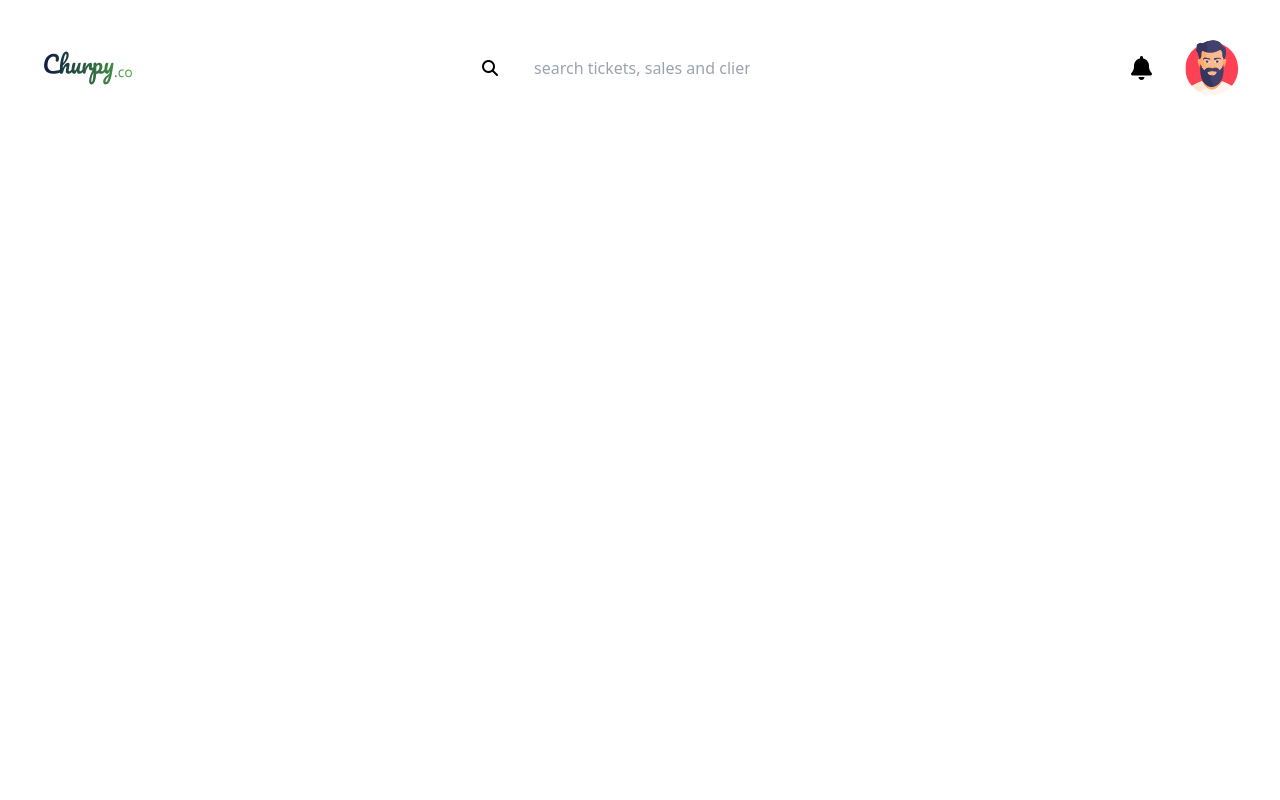
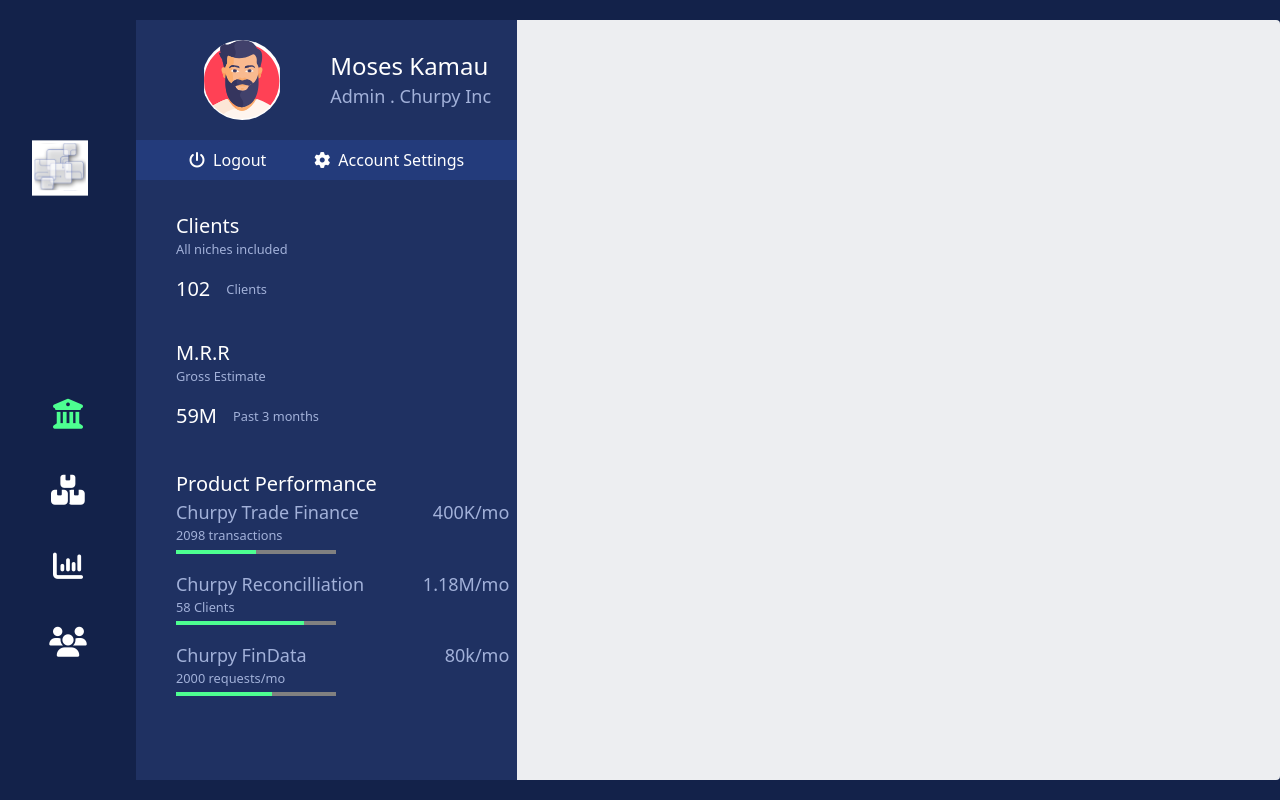
Before and after one commit to kd-kinuthiadavid/churpy-tia, a Vue app in the folder churpy-dashboard/: page / in a window 1280 px wide. Built offline with nearby package versions, Linux system fonts and the light colour scheme.

Commit message:
components - create the navigation components

```diff
--- a/churpy-dashboard/src/App.vue
+++ b/churpy-dashboard/src/App.vue
@@ -1,17 +1,25 @@
 <script>
-import NavBar from "./components/NavBar.vue";
+  import MainContent from "./components/MainContent.vue";
+  import IconsNav from "./components/IconsNav.vue";
 
-export default {
+  export default {
     components: {
-        NavBar,
+      MainContent,
+      IconsNav,
     },
-};
+  };
 </script>
 
 <template>
-  <NavBar />
+  <!-- <NavBar /> -->
+  <div class="appWrapper h-screen flex">
+    <IconsNav />
+    <MainContent />
+  </div>
 </template>
 
-<style>
-
+<style scoped>
+  .appWrapper {
+    background-color: #13224a;
+  }
 </style>
--- /dev/null
+++ b/churpy-dashboard/src/components/HighLightsNav.vue
@@ -0,0 +1,36 @@
+<script>
+  import ProfileSummary from "./HighLightsSideNav/ProfileSummary.vue";
+  import ProfileActions from "./HighLightsSideNav/ProfileActions.vue";
+  import ClientsSummary from "./HighLightsSideNav/ClientsSummary.vue";
+  import ProductSummary from "./HighLightsSideNav/ProductSummary.vue";
+
+  export default {
+    components: {
+      ProfileSummary,
+      ProfileActions,
+      ClientsSummary,
+      ProductSummary,
+    },
+  };
+</script>
+
+<template>
+  <div class="highlights-nav-wrapper invisible sm:visible w-4/12 h-full">
+    <ProfileSummary />
+    <ProfileActions />
+    <ClientsSummary />
+    <ProductSummary />
+  </div>
+</template>
+
+<style scoped>
+  .highlights-nav-wrapper {
+    background-color: #1f3162;
+  }
+
+  @media (max-width: 850px) {
+    .highlights-nav-wrapper {
+      display: none;
+    }
+  }
+</style>
--- /dev/null
+++ b/churpy-dashboard/src/components/HighLightsSideNav/ClientsSummary.vue
@@ -0,0 +1,25 @@
+<template>
+  <div class="text-white pl-10 pt-5 mt-3 flex flex-col gap-4">
+    <div class="flex flex-col">
+      <h2 class="text-xl">Clients</h2>
+      <small class="text-md muted-text">All niches included</small>
+    </div>
+
+    <div class="flex gap-4 items-center">
+      <h1 class="text-xl">102</h1>
+      <small class="text-md muted-text">Clients</small>
+    </div>
+
+    <div class="flex flex-col mt-5">
+      <h2 class="text-xl">M.R.R</h2>
+      <small class="text-md muted-text">Gross Estimate</small>
+    </div>
+
+    <div class="flex gap-4 items-center">
+      <h1 class="text-xl">59M</h1>
+      <small class="text-md muted-text">Past 3 months</small>
+    </div>
+  </div>
+</template>
+
+<style></style>
--- /dev/null
+++ b/churpy-dashboard/src/components/HighLightsSideNav/ProductPerformanceItem.vue
@@ -0,0 +1,36 @@
+<script>
+  // https://vuejs.org/guide/essentials/component-basics.html#passing-props
+  export default {
+    props: ["title", "summary", "monthlyStats", "progressVal"],
+  };
+</script>
+
+<template>
+  <div class="muted-text flex flex-col mr-2 mb-4">
+    <div class="text-inherit flex justify-between items-center">
+      <small class="text-inherit text-lg">{{ title }}</small>
+      <small class="text-inherit text-lg">{{ monthlyStats }}</small>
+    </div>
+    <small class="text-inherit text-md">{{ summary }}</small>
+    <progress
+      class="mt-1 rounded h-1 product-progress"
+      name="progress"
+      id="progress"
+      max="100"
+      :value="progressVal"
+    />
+  </div>
+</template>
+
+<style scoped>
+  /* adapted from https://stackoverflow.com/a/18368275/10774498 */
+  progress::-moz-progress-bar {
+    background: #4dff91;
+  }
+  progress::-webkit-progress-value {
+    background: #4dff91;
+  }
+  progress {
+    color: #4dff91;
+  }
+</style>
--- /dev/null
+++ b/churpy-dashboard/src/components/HighLightsSideNav/ProductSummary.vue
@@ -0,0 +1,49 @@
+<script>
+  import ProductPerformanceItem from "./ProductPerformanceItem.vue";
+  export default {
+    data() {
+      return {
+        productItems: [
+          {
+            id: 1,
+            title: "Churpy Trade Finance",
+            summary: "2098 transactions",
+            monthlyStats: "400K/mo",
+            progressVal: 50,
+          },
+          {
+            id: 2,
+            title: "Churpy Reconcilliation",
+            summary: "58 Clients",
+            monthlyStats: "1.18M/mo",
+            progressVal: 80,
+          },
+          {
+            id: 3,
+            title: "Churpy FinData",
+            summary: "2000 requests/mo",
+            monthlyStats: "80k/mo",
+            progressVal: 60,
+          },
+        ],
+      };
+    },
+    components: { ProductPerformanceItem },
+  };
+</script>
+
+<template>
+  <div class="text-white pl-10 mt-10">
+    <h2 class="text-xl">Product Performance</h2>
+    <ProductPerformanceItem
+      v-for="product in productItems"
+      :key="product.id"
+      :title="product.title"
+      :summary="product.summary"
+      :monthlyStats="product.monthlyStats"
+      :progressVal="product.progressVal"
+    />
+  </div>
+</template>
+
+<style></style>
--- /dev/null
+++ b/churpy-dashboard/src/components/HighLightsSideNav/ProfileActions.vue
@@ -0,0 +1,20 @@
+<template>
+  <div
+    class="profile-actions text-white flex gap-12 items-center justify-center w-full py-2"
+  >
+    <div class="text-inherit flex gap-2 justify-center items-center">
+      <i class="text-inherit fa-solid fa-power-off"></i>
+      <p class="text-inherit">Logout</p>
+    </div>
+    <div class="text-inherit gap-2 flex justify-center items-center">
+      <i class="fa-solid fa-gear"></i>
+      <p class="text-inherit">Account Settings</p>
+    </div>
+  </div>
+</template>
+
+<style>
+  .profile-actions {
+    background-color: #233b7b;
+  }
+</style>
--- /dev/null
+++ b/churpy-dashboard/src/components/HighLightsSideNav/ProfileSummary.vue
@@ -0,0 +1,22 @@
+<template>
+  <div
+    class="text-white flex gap-12 items-center justify-center pl-10 pt-5 mb-5"
+  >
+    <img
+      class="rounded-full w-20 h-20"
+      src="../../assets/images/avatar.svg"
+      alt="user profile avatar"
+    />
+
+    <div class="text-inherit flex flex-col">
+      <h1 class="text-2xl">Moses Kamau</h1>
+      <small class="muted-text text-lg">Admin . Churpy Inc</small>
+    </div>
+  </div>
+</template>
+
+<style>
+  .muted-text {
+    color: #a2b1d9;
+  }
+</style>
--- /dev/null
+++ b/churpy-dashboard/src/components/IconsNav.vue
@@ -0,0 +1,33 @@
+<template>
+  <div
+    class="bg-inherit flex flex-col justify-center gap-y-10 mx-4 my-3 w-1/12"
+  >
+    <img
+      class="w-14 h-14 mb-40 ml-4"
+      src="../assets/images/Logo icon.svg"
+      alt="logo"
+    />
+    <i
+      class="cursor-pointer fa-solid fa-building-columns text-3xl text-white flex justify-center"
+    ></i>
+    <i
+      class="cursor-pointer fa-solid fa-boxes-stacked text-3xl text-white flex justify-center"
+    ></i>
+    <i
+      class="cursor-pointer fa-solid fa-chart-column text-3xl text-white flex justify-center"
+    ></i>
+    <i
+      class="cursor-pointer fa-solid fa-users text-3xl text-white flex justify-center"
+    ></i>
+  </div>
+</template>
+
+<style scoped>
+  .fa-building-columns {
+    color: #4dff91;
+  }
+
+  i:hover {
+    color: #4dff91;
+  }
+</style>
--- /dev/null
+++ b/churpy-dashboard/src/components/MainContent.vue
@@ -0,0 +1,21 @@
+<script>
+  import HighLightsNav from "./HighLightsNav.vue";
+
+  export default {
+    components: {
+      HighLightsNav,
+    },
+  };
+</script>
+
+<template>
+  <div class="content-wrapper w-11/12 bg-purple-900 my-5 rounded">
+    <HighLightsNav />
+  </div>
+</template>
+
+<style scoped>
+  .content-wrapper {
+    background-color: #edeef1;
+  }
+</style>
--- a/churpy-dashboard/src/components/NavBar.vue
+++ b/churpy-dashboard/src/components/NavBar.vue
@@ -1,6 +1,6 @@
 <script></script>
 <template>
-  <div class="flex mx-10 sm:my-5 justify-between items-center">
+  <div class="flex mx-10 sm:my-5 justify-between items-center cursor-pointer">
     <i class="sm:hidden fa-solid fa-bars p-0 m-0 text-2xl"></i>
     <img
       class="invisible sm:visible w-24 h-24"
@@ -11,7 +11,7 @@
         <input class="rounded-lg px-5 py-2" type="search" name="dashboard-search" id="search" placeholder="search tickets, sales and clients" />
     </div>
     <div class="flex gap-8 items-center">
-        <i class="fa-solid fa-bell p-0 m-0 text-2xl"></i>
+        <i class="fa-solid fa-bell p-0 m-0 text-2xl cursor-pointer"></i>
         <img class="w-14 h-14 rounded-full" src="./../assets/images/avatar.svg" alt="User profile avatar" />
     </div>
 </div>
```
